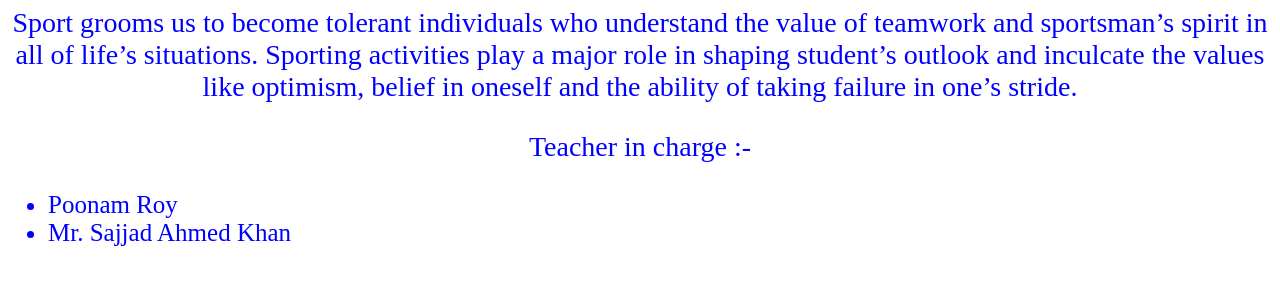
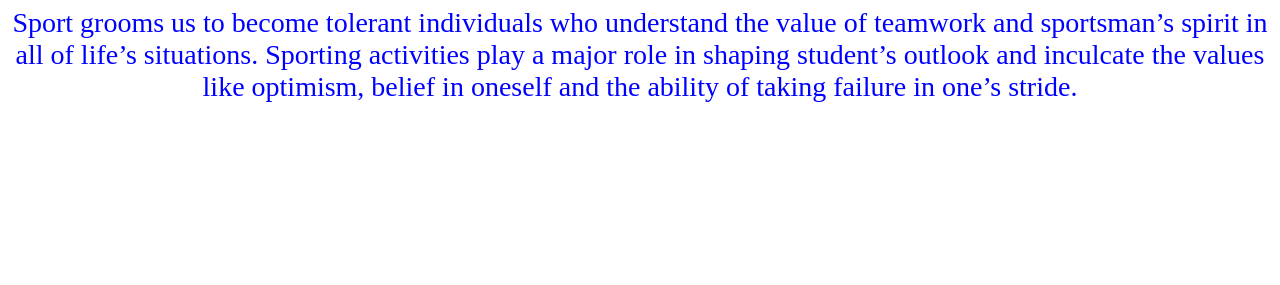
Before and after one commit to Blackstorm80/campus_olympia_club, a plain HTML site: page link_to_in_infrastructure.html in a window 1280 px wide. Shown: the part 73-358 px from the top of the page. Drawn offline with Linux system fonts and the light colour scheme.

Commit message:
Update link_to_in_infrastructure.html

```diff
--- a/link_to_in_infrastructure.html
+++ b/link_to_in_infrastructure.html
@@ -3,10 +3,7 @@
     <body>
         <h1 style="color: darkblue; font-size: 38; text-align: center;">Sports</h1>
         <p style="text-align: center; color: blue; font-size: 28;">Sport grooms us to become tolerant individuals who understand the value of teamwork and sportsman’s spirit in all of life’s situations. Sporting activities play a major role in shaping student’s outlook and inculcate the values like optimism, belief in oneself and the ability of taking failure in one’s stride.</p>
-        <p style="text-align: center; color: blue; font-size: 28;">Teacher in charge :-</p>
-        <ul style="text-align: left; color: blue; font-size: 25;">
-        <li>Poonam Roy</li>
-        <li>Mr. Sajjad Ahmed Khan</li>
-        </ul>
+       <a href="https://www.u-bordeaux.fr/campus/sport/la-pratique-libre"
+
     </body>
 </html>
```
